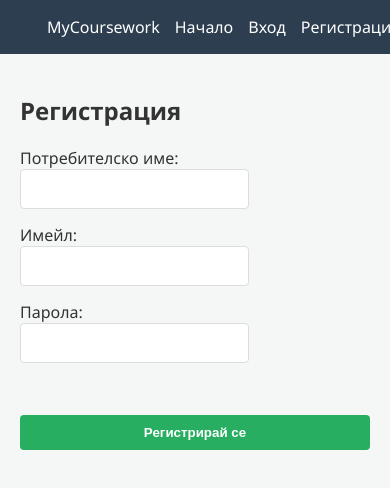
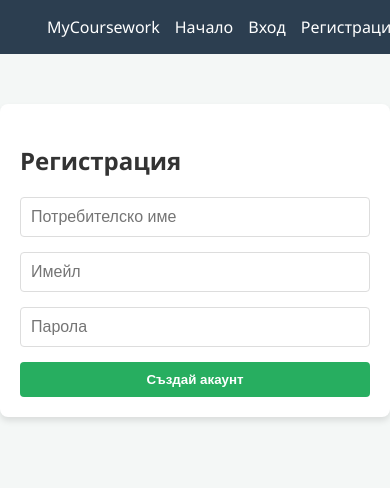
Before and after one commit to Harry165/my-coursework, a React (Create React App) app: page /register in a window 390 px wide. Shown: the top 488 px of the page. Built offline with nearby package versions, Linux system fonts and the light colour scheme.

Commit message:
Final UI/UX overhaul: Applied global styling and responsive layouts

```diff
--- a/src/App.css
+++ b/src/App.css
@@ -1,72 +1,50 @@
-/* Дефинираме цветове, които ще ползваме навсякъде */
 :root {
-  --primary-color: #2c3e50;    /* Тъмно синьо за навигация */
-  --accent-color: #3498db;     /* Светло синьо за бутони */
-  --bg-color: #f8f9fa;         /* Много светло сив фон */
-  --text-color: #333;
+  --primary-color: #2c3e50;
+  --accent-color: #3498db;
+  --bg-color: #f4f7f6;
   --white: #ffffff;
-  --error-color: #e74c3c;
-  --success-color: #27ae60;
 }
 
 .App {
   min-height: 100vh;
   background-color: var(--bg-color);
-  font-family: 'Segoe UI', Roboto, sans-serif;
 }
 
-/* Общ контейнер за страниците */
 .container {
-  max-width: 600px;
-  margin: 40px auto;
+  max-width: 500px;
+  margin: 50px auto;
   padding: 30px;
   background: var(--white);
   border-radius: 12px;
-  box-shadow: 0 10px 25px rgba(0,0,0,0.05); /* Модерна, лека сянка */
+  box-shadow: 0 8px 20px rgba(0,0,0,0.06);
 }
 
-/* Стил за всички текстови полета */
 input {
   width: 100%;
-  padding: 12px 15px;
-  margin: 8px 0 20px 0;
-  display: inline-block;
+  padding: 12px;
+  margin-bottom: 15px;
   border: 1px solid #ddd;
   border-radius: 8px;
-  box-sizing: border-box; /* Важно: за да не излизат от контейнера */
-  transition: border-color 0.3s;
+  box-sizing: border-box;
 }
 
-input:focus {
-  outline: none;
-  border-color: var(--accent-color);
-}
-
-/* Стил за главния бутон */
 .main-button {
   width: 100%;
   background-color: var(--accent-color);
   color: white;
-  padding: 14px 20px;
+  padding: 12px;
   border: none;
   border-radius: 8px;
   cursor: pointer;
-  font-size: 16px;
   font-weight: 600;
-  transition: opacity 0.3s;
 }
 
-.main-button:hover {
-  opacity: 0.9;
+.user-card {
+  display: flex;
+  justify-content: space-between;
+  padding: 12px;
+  background: #f9f9f9;
+  border-left: 4px solid var(--accent-color);
+  margin-bottom: 10px;
+  border-radius: 4px;
 }
-
-/* Стил за бутона в навигацията */
-.nav-button {
-  background: transparent;
-  border: 1px solid white;
-  color: white;
-  padding: 6px 12px;
-  border-radius: 6px;
-  cursor: pointer;
-  margin-left: 10px;
-}
--- a/src/Components/Home.js
+++ b/src/Components/Home.js
@@ -4,21 +4,25 @@ const Home = () => {
   const [users, setUsers] = useState([]);
 
   useEffect(() => {
-    // Извличаме данните при зареждане на страницата
     fetch('http://localhost:8000/users')
       .then(res => res.json())
       .then(data => setUsers(data));
   }, []);
 
   return (
-    <div style={{ padding: '20px' }}>
-      <h1>Добре дошли в моя проект!</h1>
-      <h3>Регистрирани потребители (динамични данни):</h3>
-      <ul>
+    <div className="container">
+      <h1>Начална страница</h1>
+      <p>Добре дошли в моето React приложение!</p>
+      <hr style={{ margin: '20px 0', opacity: '0.2' }} />
+      <h3>Регистрирани потребители (Динамични данни):</h3>
+      <div className="user-list">
         {users.map(user => (
-          <li key={user.id}>{user.username} ({user.email})</li>
+          <div key={user.id} className="user-card">
+            <strong>{user.username}</strong>
+            <span style={{ color: '#666' }}>{user.email}</span>
+          </div>
         ))}
-      </ul>
+      </div>
     </div>
   );
 };
--- a/src/Components/Login.js
+++ b/src/Components/Login.js
@@ -24,27 +24,15 @@ const Login = () => {
   };
 
   return (
-    <div style={{ padding: '20px' }}>
-      <h2>Вход</h2>
-      <form onSubmit={handleLogin}>
-        <input
-            type="email"
-            placeholder="Имейл"
-            value={email}
-            onChange={(e) => setEmail(e.target.value)}
-            required
-        /><br/><br/>
-        <input
-            type="password"
-            placeholder="Парола"
-            value={password}
-            onChange={(e) => setPassword(e.target.value)}
-            required
-        /><br/><br/>
-        <button type="submit">Влез</button>
-      </form>
-    </div>
-  );
+  <div className="container">
+    <h2>Вход</h2>
+    <form onSubmit={handleLogin}>
+      <input type="email" placeholder="Имейл" value={email} onChange={(e) => setEmail(e.target.value)} required />
+      <input type="password" placeholder="Парола" value={password} onChange={(e) => setPassword(e.target.value)} required />
+      <button type="submit" className="main-button">Влез</button>
+    </form>
+  </div>
+);
 };
 
 export default Login;
--- a/src/Components/Register.js
+++ b/src/Components/Register.js
@@ -36,44 +36,16 @@ const Register = () => {
 };
 
   return (
-    <div style={{ padding: '20px' }}>
-      <h2>Регистрация</h2>
-      <form onSubmit={handleSubmit}>
-        <div>
-          <label>Потребителско име:</label><br/>
-          <input
-            type="text"
-            name="username"
-            value={formData.username}
-            onChange={handleChange}
-            required
-          />
-        </div>
-        <div>
-          <label>Имейл:</label><br/>
-          <input
-            type="email"
-            name="email"
-            value={formData.email}
-            onChange={handleChange}
-            required
-          />
-        </div>
-        <div>
-          <label>Парола:</label><br/>
-          <input
-            type="password"
-            name="password"
-            value={formData.password}
-            onChange={handleChange}
-            required
-          />
-        </div>
-        <br/>
-        <button type="submit">Регистрирай се</button>
-      </form>
-    </div>
-  );
+  <div className="container">
+    <h2>Регистрация</h2>
+    <form onSubmit={handleSubmit}>
+      <input type="text" name="username" placeholder="Потребителско име" value={formData.username} onChange={handleChange} required />
+      <input type="email" name="email" placeholder="Имейл" value={formData.email} onChange={handleChange} required />
+      <input type="password" name="password" placeholder="Парола" value={formData.password} onChange={handleChange} required />
+      <button type="submit" className="main-button">Създай акаунт</button>
+    </form>
+  </div>
+);
 };
 
 export default Register;
```
